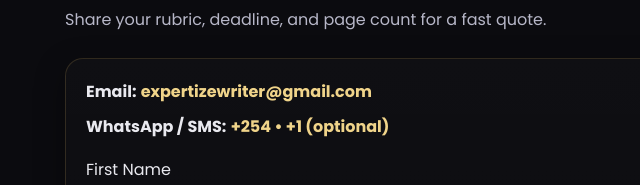
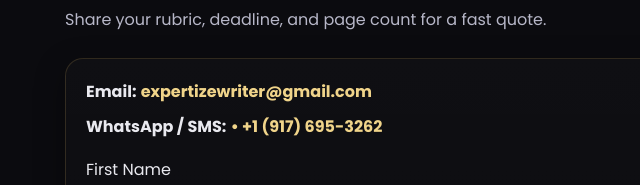
Before and after one commit to expertizewriter-cell/expertizewriter-site, a plain HTML site: page index.html in a window 1280 px wide. Shown: the part 2374-2559 px from the top of the page, 0-640 px from the left. Drawn offline with nearby package versions, Linux system fonts and the light colour scheme.

Commit message:
Update index.html

```diff
--- a/index.html
+++ b/index.html
@@ -228,7 +228,7 @@
     <div class="card" style="display:grid;gap:18px">
       <div style="display:grid;gap:10px">
         <div><strong>Email:</strong> <a class="email" href="mailto:expertizewriter@gmail.com">expertizewriter@gmail.com</a></div>
-        <div><strong>WhatsApp / SMS:</strong> <span class="email">+254 • +1 (optional)</span></div>
+        <div><strong>WhatsApp / SMS:</strong> <span class="email"> • +1 (917) 695-3262 </span></div>
       </div>
       <form onsubmit="event.preventDefault(); alert('Thanks! Compose an email with your details to expertizewriter@gmail.com');" style="display:grid;gap:12px">
         <div style="display:grid;gap:8px">
```
